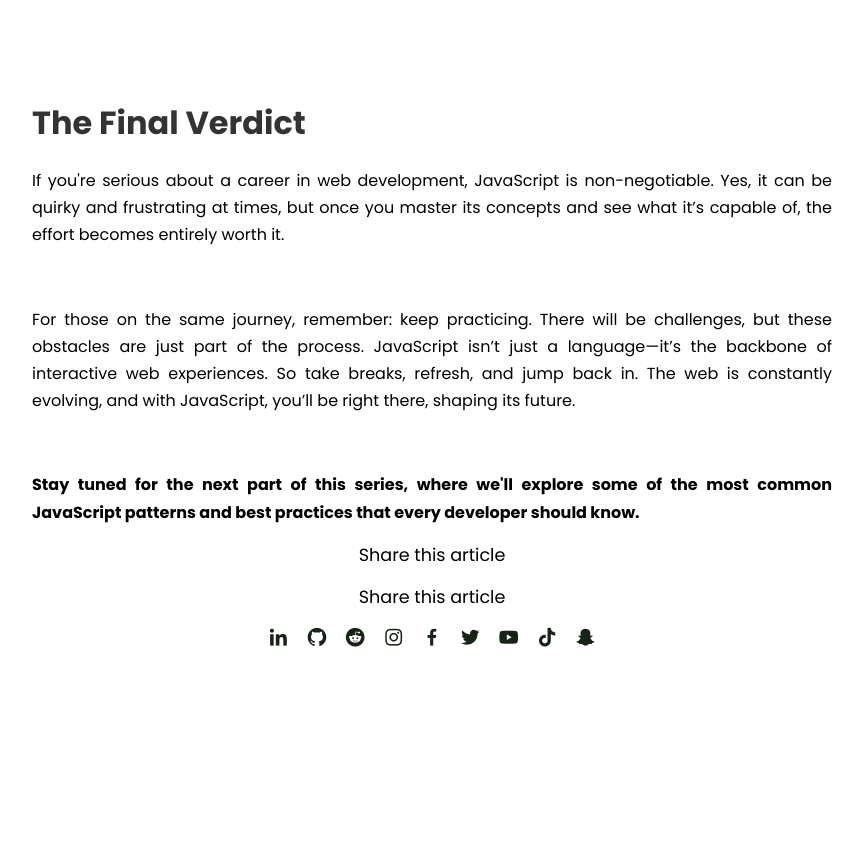
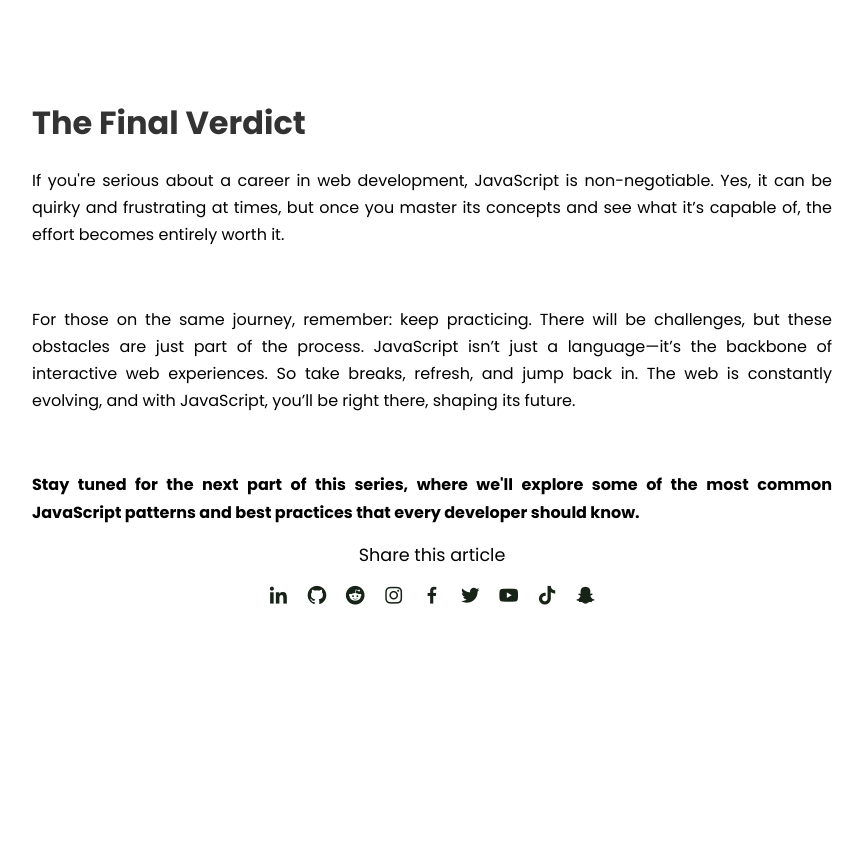
Before and after one commit to heptuene123098/Javascript-part2, a plain HTML site: page index.html in a window 1280 px wide. Shown: the part 6392-7249 px from the top of the page, without its empty margins (208-1071 px from the left). Drawn offline with nearby package versions, Linux system fonts and the light colour scheme.

Commit message:
Update index.html

```diff
--- a/index.html
+++ b/index.html
@@ -150,8 +150,6 @@
         <p class="post-text"><b>Stay tuned for the next part of this series, where we'll explore some of the most common JavaScript patterns and best practices that every developer should know.</b></p>
          <div class="share post-container">
         <span class="share-title">Share this article</span>
-             <div class="share post-container">
-        <span class="share-title">Share this article</span>
         <div class="social">
             <div class="social">
             <a href="https://www.linkedin.com/shareArticle?mini=true&url=https://heptuene123098.github.io/Javascript-part2/&title=Check%20out%20my%20latest%20JavaScript%20article&summary=Explore%20advanced%20JavaScript%20concepts%20and%20why%20they%20matter." target="_blank"><i class='bx bxl-linkedin'></i></a>
```
